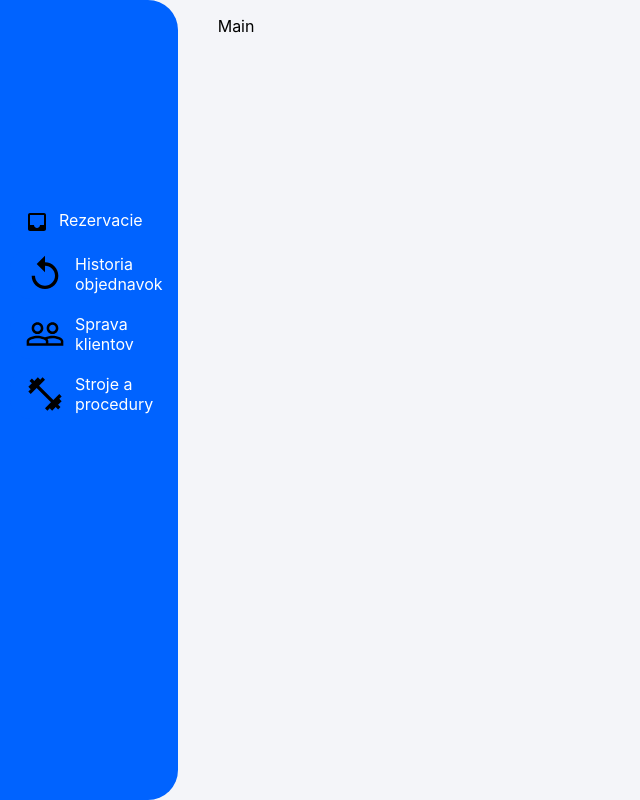
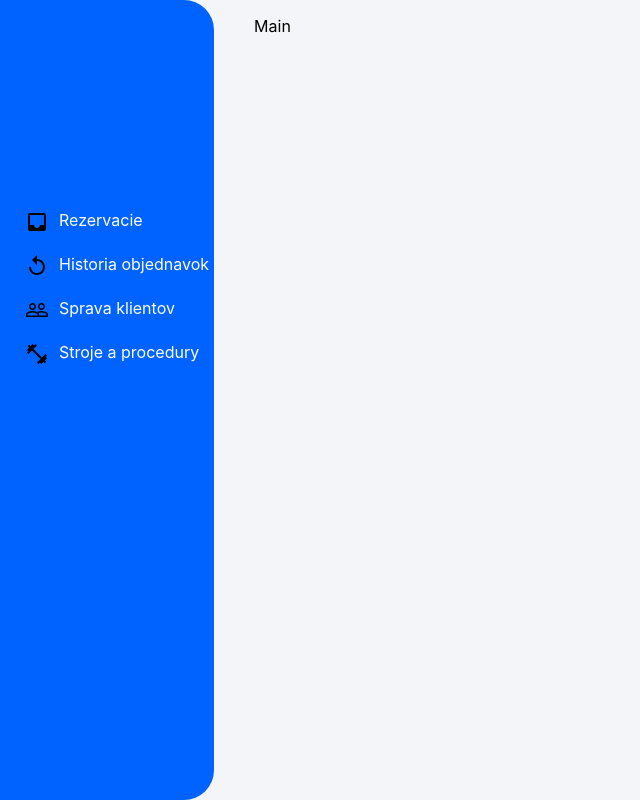
Before and after one commit to TIS2019-FMFI/fitness, a React (Create React App) app in the folder src/frontend/: page / in a window 1280 px wide. Shown: the whole page, without its empty margins (0-640 px from the left). Built offline with nearby package versions, Linux system fonts and the light colour scheme.

Commit message:
Style navigation bar to match design

```diff
--- a/src/frontend/src/navigation/navigation.tsx
+++ b/src/frontend/src/navigation/navigation.tsx
@@ -21,25 +21,25 @@ class Navigation extends React.PureComponent<Props> {
                 <StyledLink to='/rezervacie' isActive={'/rezervacie' === path}>
                     <LinkDiv>
                         <LinkImage src={inboxImage} />
-                        <span>Rezervacie</span>
+                        <LinkText>Rezervacie</LinkText>
                     </LinkDiv>
                 </StyledLink>
                 <StyledLink to='/historia' isActive={'/historia' === path}>
                     <LinkDiv>
                         <LinkImage src={historyImage} />
-                        <span>Historia objednavok</span>
+                        <LinkText>Historia objednavok</LinkText>
                     </LinkDiv>
                 </StyledLink>
                 <StyledLink to='/klienty' isActive={'/klienty' === path}>
                     <LinkDiv>
                         <LinkImage src={peopleOutlinedImage} />
-                        <span>Sprava klientov</span>
+                        <LinkText>Sprava klientov</LinkText>
                     </LinkDiv>
                 </StyledLink>
                 <StyledLink to='/procedury' isActive={'/procedury' === path}>
                     <LinkDiv>
                         <LinkImage src={proceduresImage} />
-                        <span>Stroje a procedury</span>
+                        <LinkText>Stroje a procedury</LinkText>
                     </LinkDiv>
                 </StyledLink>
             </NavigationContainer>
@@ -48,6 +48,7 @@ class Navigation extends React.PureComponent<Props> {
 }
 
 const NavigationContainer = styled.div`
+    width: 240px;
     padding-top: 200px;
 
     display: flex;
@@ -81,4 +82,8 @@ const LinkImage = styled.img`
     margin: 0 10px;
 `;
 
+const LinkText = styled.span`
+    white-space: nowrap;
+`;
+
 export default Navigation;
```
